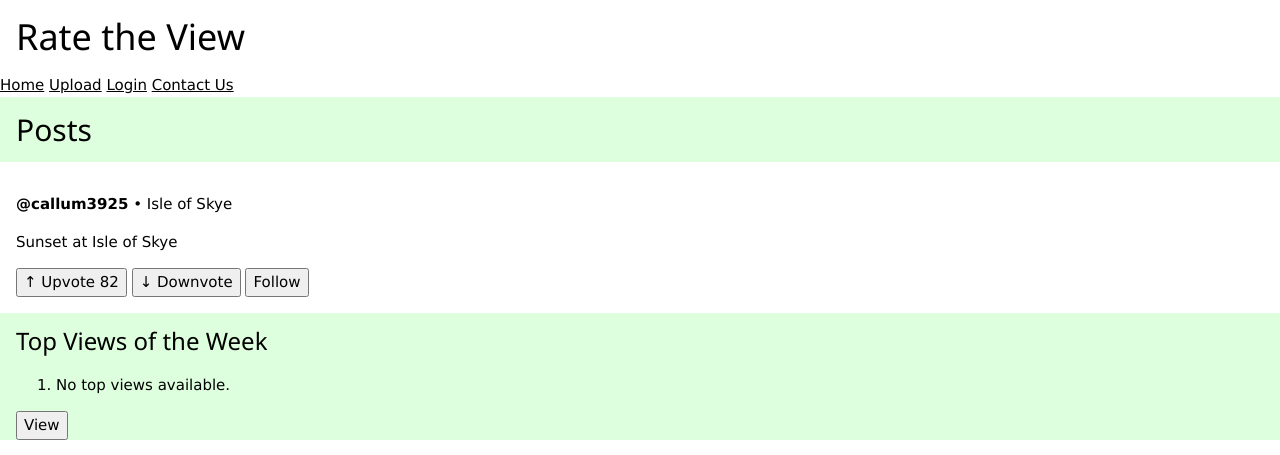
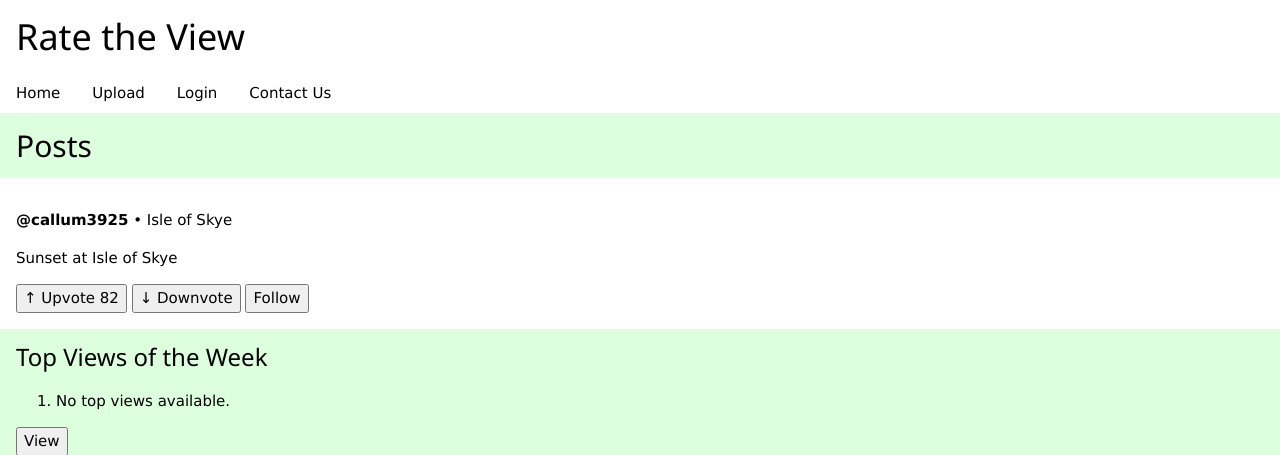
Before and after one commit to ThePikaPool/rate-the-view, a Django app: page / in a window 1280 px wide. Shown: the top 455 px of the page. Run offline with Django 4.2, Linux system fonts and the light colour scheme.

Commit message:
Bugfixing from previous commit

```diff
--- a/rate-the-view/templates/rate_the_view/home.html
+++ b/rate-the-view/templates/rate_the_view/home.html
@@ -22,17 +22,17 @@
 
     <div class="w3-bar w3-olive">
 
-        <a href="{% url 'rate_the_view:home' %}">Home</a>
-        <a href="#">Upload</a>
+        <a href="{% url 'rate_the_view:home' %}"class="w3-bar-item w3-button">Home</a>
+        <a href="#"class="w3-bar-item w3-button">Upload</a>
 
         {% if request.user.is_authenticated %}
-            <a href="{% url 'rate_the_view:profile' request.user.username %}">Profile</a>
-            <a href="{% url 'rate_the_view:logout' %}">Logout</a>
+            <a href="{% url 'rate_the_view:profile' request.user.username %}" class="w3-bar-item w3-button">Profile</a>
+            <a href="{% url 'rate_the_view:logout' %}" class="w3-bar-item w3-button">Logout</a>
         {% else %}
-            <a href="{% url 'rate_the_view:login' %}">Login</a>
+            <a href="{% url 'rate_the_view:login' %}" class="w3-bar-item w3-button">Login</a>
         {% endif %}
 
-        <a href="/contact-us">Contact Us</a>
+        <a href="/contact-us"class="w3-bar-item w3-button">Contact Us</a>
 
     </div>
 
```
